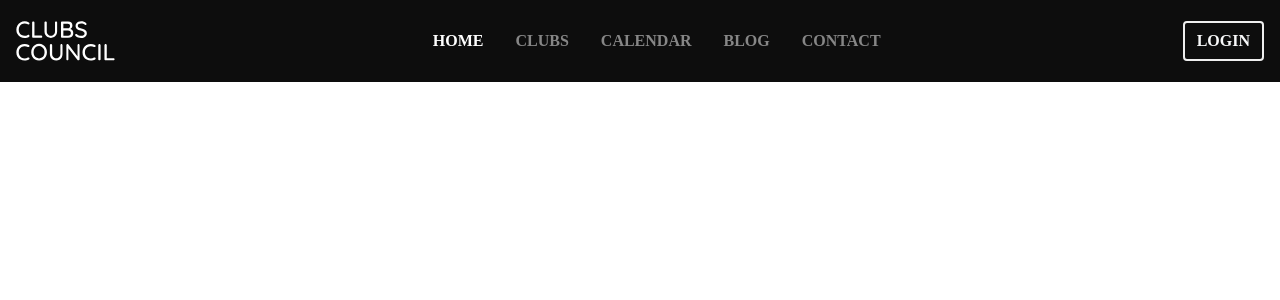
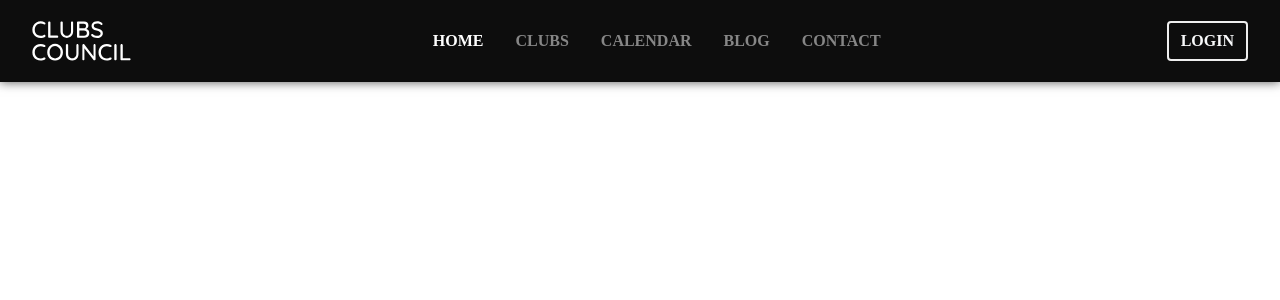
Before and after one commit to Clubs-Council-IIITH/frontend, a React (Create React App) app: page / in a window 1280 px wide. Shown: the top 300 px of the page. Built offline with nearby package versions, Linux system fonts and the light colour scheme.

Commit message:
frontend: Tweak navbar aesthetic

```diff
--- a/src/components/Navbar.jsx
+++ b/src/components/Navbar.jsx
@@ -38,7 +38,7 @@ class Navigationbar extends Component {
       return (
          <Navbar className="nav-dark py-3" color="dark" dark expand="md">
             <NavbarBrand href="/">
-               <img className="nav-logo" src="/cc_logo.svg" alt="cc_logo" />
+               <img className="nav-logo ml-md-3" src="/cc_logo.svg" alt="cc_logo" />
             </NavbarBrand>
             <NavbarToggler onClick={this.toggle} />
             <Collapse isOpen={this.state.isOpen} navbar>
@@ -70,7 +70,7 @@ class Navigationbar extends Component {
                   </NavItem>
                </Nav>
                <a href={this.state.navbtn_link}>
-                  <Button className="nav-btn mt-3 mt-md-0" outline color="light">
+                  <Button className="nav-btn mr-md-3 mt-3 mt-md-0" outline color="light">
                      {this.state.navbtn_text}
                   </Button>
                </a>
--- a/src/index.css
+++ b/src/index.css
@@ -18,6 +18,7 @@ code {
    background-color: #0d0d0d !important;
    font-family: "Quicksand";
    font-weight: 600;
+   box-shadow: 0 0 10px #555;
 }
 
 .nav-logo {
```
